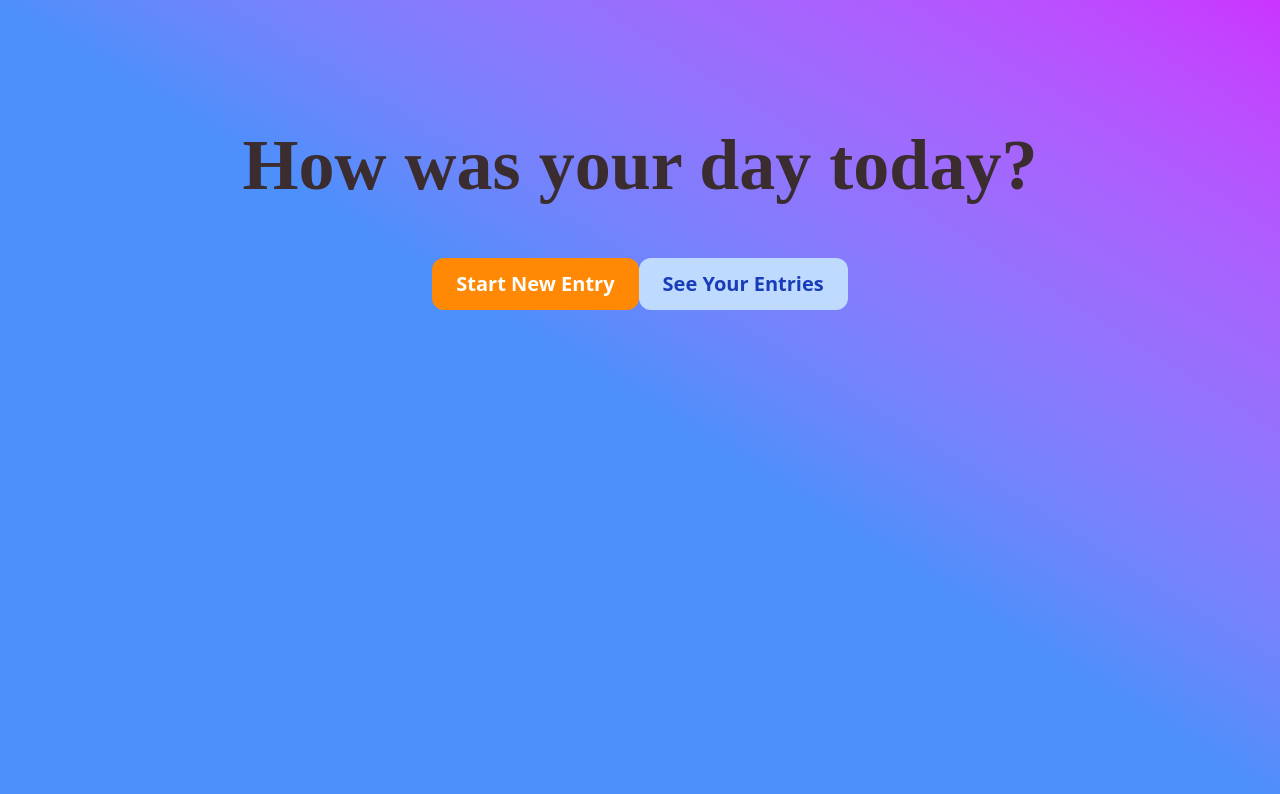
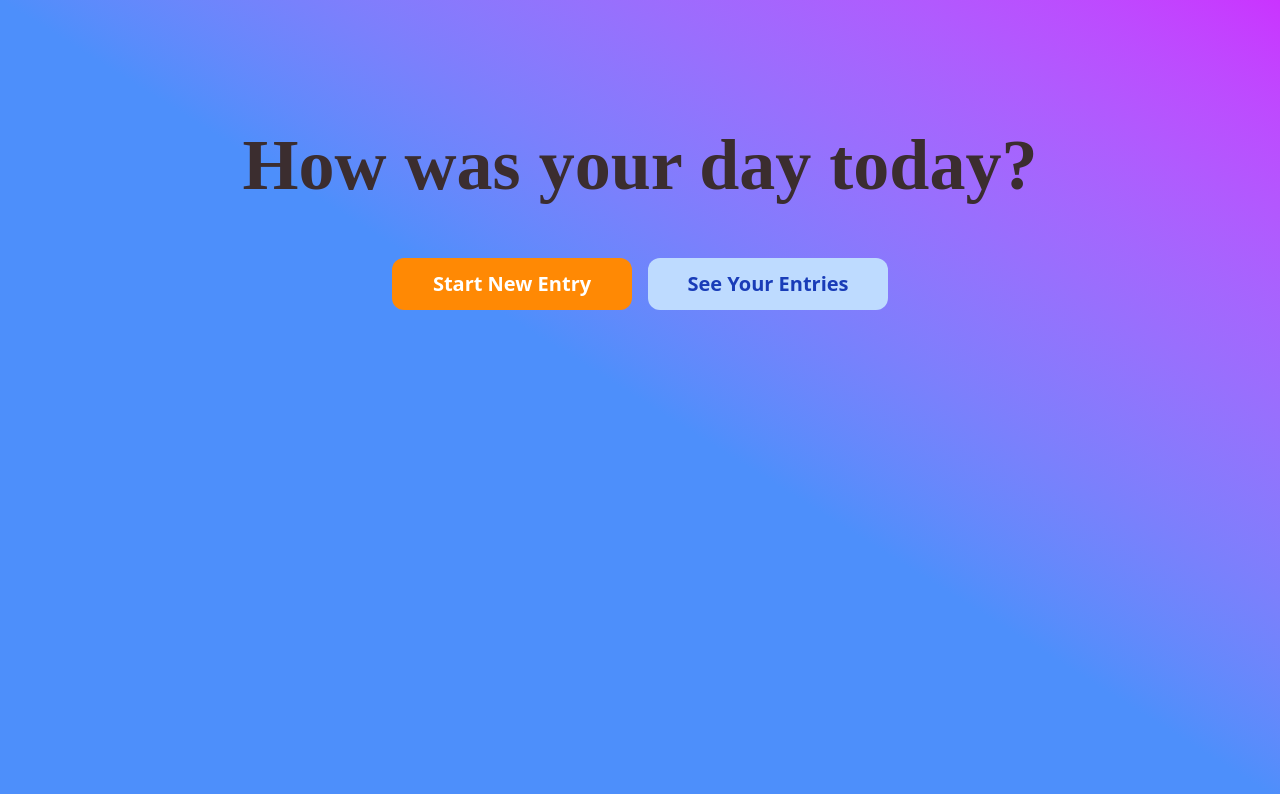
Before and after one commit to pokeerome/rate-my-day, a React (Vite) app: page / in a window 1280 px wide. Both pictures are taken after a click on the button "Get started". Shown: the top 794 px of the page. Built offline with nearby package versions, Linux system fonts and the light colour scheme; a web font is replaced by a local one.

Commit message:
removed changes and fixed the sne and sye margin

```diff
--- a/src/components/Entryform.tsx
+++ b/src/components/Entryform.tsx
@@ -62,16 +62,16 @@ export default function Entryform() {
   return (
     <div className="flex flex-col items-center w-full">
       {step === 0 && (
-        <div className="text-center mt-12">
+        <div className="flex flex-col sm:flex-row items-center justify-center gap-4 mt-12 text-center">
           <button
             onClick={() => setStep(1)}
-            className="w-full sm:w-auto px-6 py-3 text-lg sm:text-xl sm:mb-3 font-semibold rounded-xl hover:scale-105 transition-transform bg-orange-400 text-white"
+            className="px-6 py-3 bg-orange-400 text-white text-xl font-semibold rounded-xl hover:scale-105 transition-transform w-60"
           >
             Start New Entry
           </button>
           <button
             onClick={() => setStep(5)}
-            className="w-full sm:w-auto px-6 py-3 text-lg sm:text-xl font-semibold rounded-xl hover:scale-105 transition-transform bg-blue-200 text-blue-800"
+            className="px-6 py-3 bg-blue-200 text-blue-800 text-xl font-semibold rounded-xl hover:scale-105 transition-transform w-60"
           >
             See Your Entries
           </button>
```
